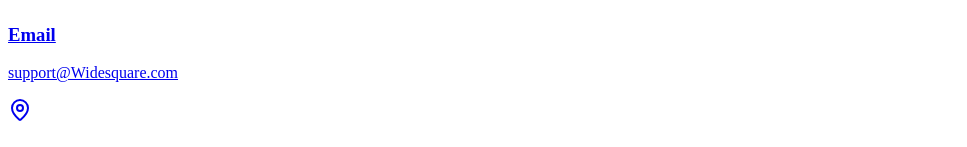
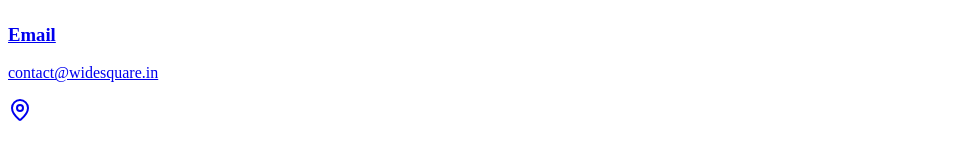
Before and after one commit to mukulpythondev/widesquare, a Next.js app in the folder frontend/: page /Contact in a window 1280 px wide. Shown: the part 542-689 px from the top of the page, without its empty margins (0-967 px from the left). Built offline with nearby package versions, Linux system fonts and the light colour scheme; no server answers.

Commit message:
updated action and contact

```diff
--- a/frontend/src/components/contact/ContactInfo.jsx
+++ b/frontend/src/components/contact/ContactInfo.jsx
@@ -13,8 +13,8 @@ const contactInfo = [
   {
     icon: Mail,
     title: 'Email',
-    content: 'support@Widesquare.com',
-    link: 'mailto:support@Widesquare.com',
+    content: 'contact@widesquare.in',
+    link: 'mailto:contact@widesquare.in',
   },
   {
     icon: MapPin,
--- a/frontend/src/components/footer.jsx
+++ b/frontend/src/components/footer.jsx
@@ -156,13 +156,13 @@ const contactInfo = [
   },
   {
     icon: Phone,
-    text: '+91 70613 21898',
+    text: '+91 70613 21898 , +91 9142713278',
     href: 'tel:+7061321898'
   },
   {
     icon: Mail,
-    text: 'support@Widesquare.com',
-    href: 'mailto:support@Widesquare.com'
+    text: 'contact@widesquare.in',
+    href: 'mailto:contact@widesquare.in'
   },
 ];
 
```
